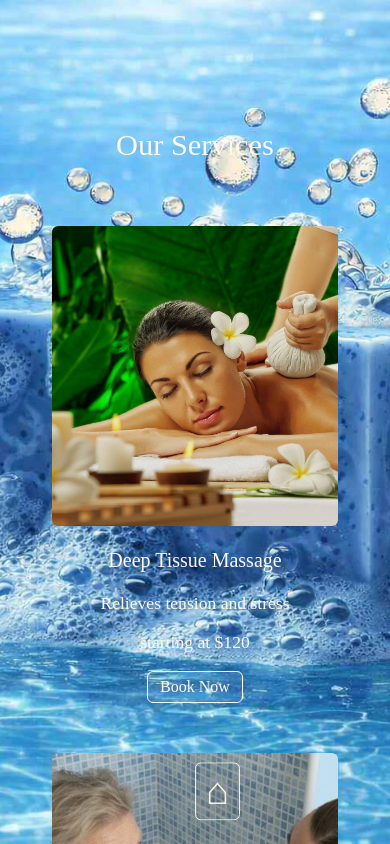
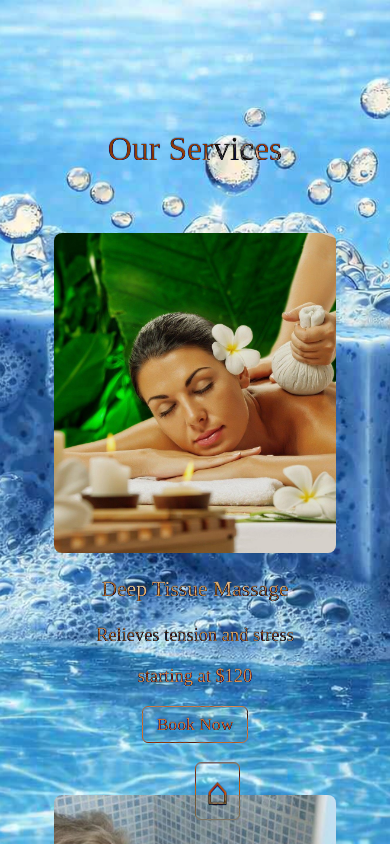
Before and after one commit to 2black4coal/janie, a React (Vite) app in the folder client/: page /services in a window 390 px wide. Shown: the top 844 px of the page. Built offline with nearby package versions, Linux system fonts and the light colour scheme.

Commit message:
Mobile update: more text, warm white color, 300px image height

```diff
--- a/client/src/pages/services.css
+++ b/client/src/pages/services.css
@@ -212,86 +212,103 @@
     0 0 2px rgba(255,255,255,0.1);
 }
 
+
 /* ==========================
-   MOBILE — PREMIUM UPDATE
-   +20% TEXT, WARM WHITE, 300PX IMAGE
+   MOBILE — PREMIUM UPDATE (FINAL)
+   Bigger text, premium white glow, larger image
 ========================== */
 @media (max-width: 768px) {
 
-  /* GLOBAL TEXT — WARM WHITE, CLEAN, ELEGANT */
+  /* GLOBAL TEXT — YOUR ORIGINAL PREMIUM WHITE + GLOW */
   body, p, h1, h2, h3, h4, h5, h6, span {
-    color: #fff7e6 !important;
-    text-shadow: none !important;
-    mix-blend-mode: normal !important;
+    color: #fff !important;
+    mix-blend-mode: difference !important;
+    text-shadow:
+      0 1px 0 rgba(0,0,0,0.9),
+      0 2px 2px rgba(0,0,0,0.6),
+      0 0 3px rgba(0,0,0,0.4),
+      0 -1px 1px rgba(255,255,255,0.2),
+      0 0 2px rgba(255,255,255,0.1) !important;
   }
 
-  /* BASE FONT SIZE — +20% */
+  /* BASE FONT SIZE — INCREASE AGAIN (+30% total) */
   body {
-    font-size: 1.15rem !important;
-    line-height: 1.65 !important;
+    font-size: 1.25rem !important;
+    line-height: 1.7 !important;
   }
 
   /* TITLES */
   h1,
   .services-title {
-    font-size: 1.9rem !important;
+    font-size: 2.1rem !important;
   }
 
   h2 {
-    font-size: 1.7rem !important;
+    font-size: 1.9rem !important;
   }
 
   h3,
   .service-card-title {
-    font-size: 1.25rem !important;
+    font-size: 1.35rem !important;
   }
 
-  /* DESCRIPTIONS & PRICE */
+  /* DESCRIPTION + PRICE */
   .service-desc,
   .service-price,
   .footer-copy {
-    font-size: 1.1rem !important;
+    font-size: 1.15rem !important;
   }
 
-  /* SERVICE IMAGE — INCREASED TO 300PX */
+  /* SERVICE IMAGE — INCREASE WIDTH + HEIGHT */
   .service-img {
-    height: 300px !important;
+    width: 100% !important;
+    height: 320px !important;   /* increased from 300px */
     object-fit: cover !important;
+    border-radius: 8px !important;
   }
 
   /* GRID — SINGLE COLUMN */
   .services-grid {
     grid-template-columns: 1fr !important;
-    gap: 18px !important;
+    gap: 20px !important;
     padding: 0 18px !important;
   }
 
   /* CARD PADDING */
   .service-card {
-    padding-left: 14px !important;
-    padding-right: 14px !important;
+    padding-left: 16px !important;
+    padding-right: 16px !important;
   }
 
-  /* BUTTON — CLEANER, WARM WHITE */
+  /* BUTTON — APPLY SAME PREMIUM WHITE + GLOW */
   .service-book-btn {
-    font-size: 1rem !important;
-    padding: 6px 12px !important;
-    color: #fff7e6 !important;
-    border-color: #fff7e6 !important;
-    text-shadow: none !important;
-    mix-blend-mode: normal !important;
+    font-size: 1.1rem !important;
+    padding: 7px 14px !important;
+    color: #fff !important;
+    border-color: #fff !important;
+    mix-blend-mode: difference !important;
+    text-shadow:
+      0 1px 0 rgba(0,0,0,0.9),
+      0 2px 2px rgba(0,0,0,0.6),
+      0 0 3px rgba(0,0,0,0.4),
+      0 -1px 1px rgba(255,255,255,0.2),
+      0 0 2px rgba(255,255,255,0.1) !important;
   }
 
-  /* HOME ICON & FOOTER — CLEAN, NO GLOW */
+  /* HOME ICON + FOOTER — SAME PREMIUM WHITE + GLOW */
   .services-home-btn,
   .services-footer {
-    color: #fff7e6 !important;
-    text-shadow: none !important;
-    mix-blend-mode: normal !important;
-    -webkit-text-stroke: 0 !important;
+    color: #fff !important;
+    mix-blend-mode: difference !important;
+    text-shadow:
+      0 1px 0 rgba(0,0,0,0.9),
+      0 2px 2px rgba(0,0,0,0.6),
+      0 0 3px rgba(0,0,0,0.4),
+      0 -1px 1px rgba(255,255,255,0.2),
+      0 0 2px rgba(255,255,255,0.1) !important;
   }
 
   .services-footer {
-    padding: 26px 14px !important;
+    padding: 28px 16px !important;
   }
 }
```
